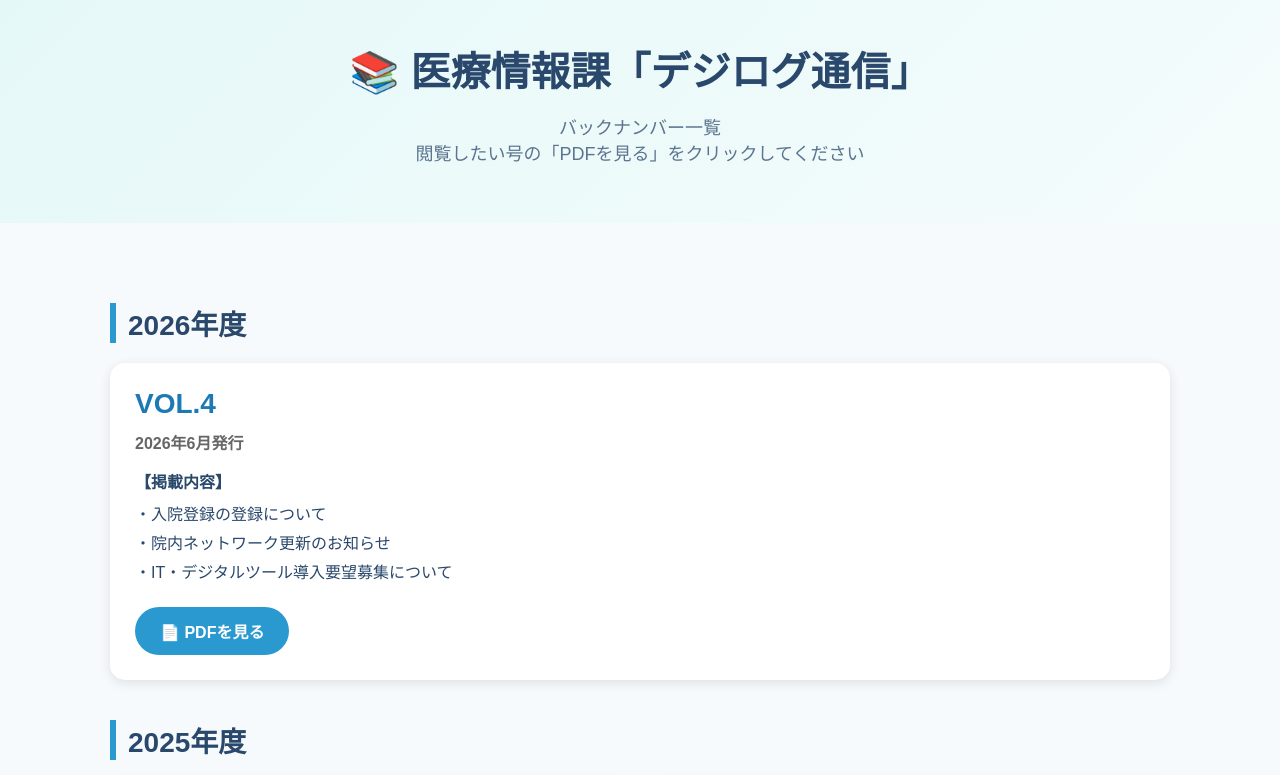
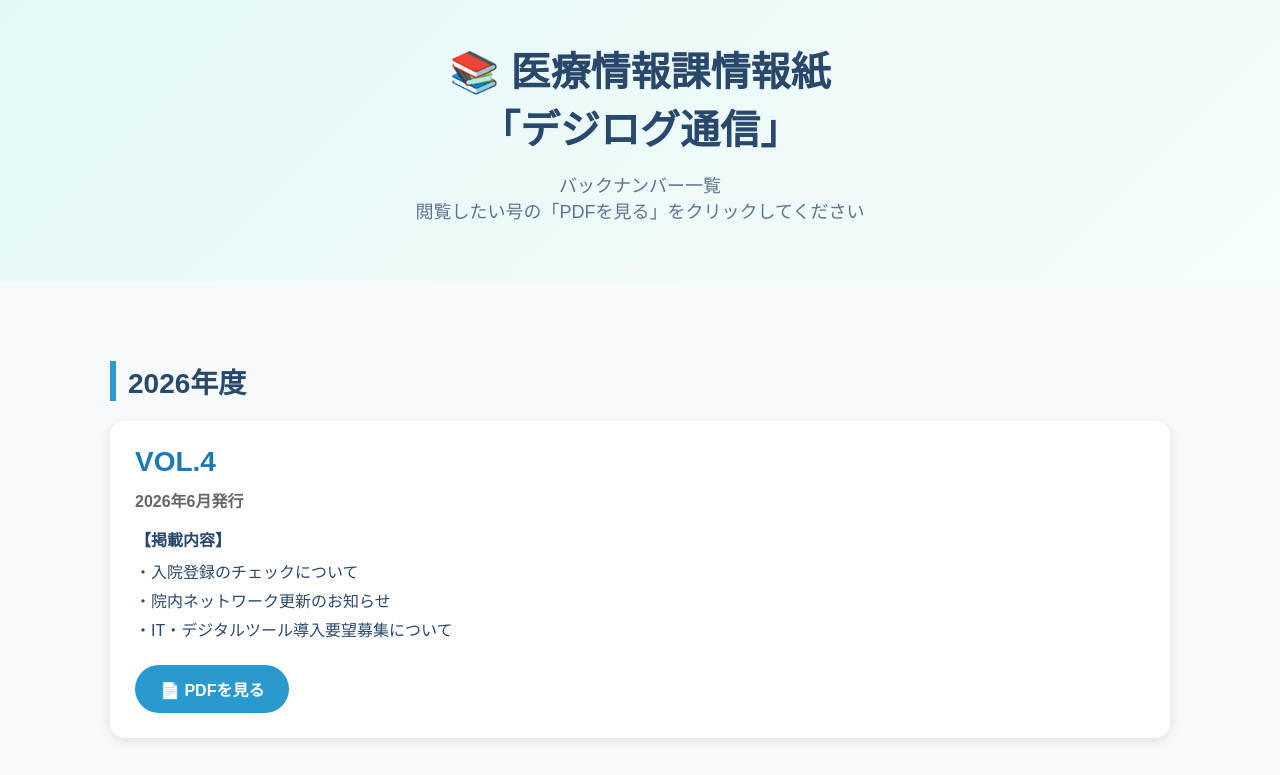
Before and after one commit to haga-ge/github.io, a plain HTML site: page index3.html in a window 1280 px wide. Shown: the top 775 px of the page. Drawn offline with Linux system fonts and the light colour scheme.

Commit message:
Add files via upload

```diff
--- a/index3.html
+++ b/index3.html
@@ -4,7 +4,7 @@
 <meta charset="UTF-8">
 <meta name="viewport" content="width=device-width, initial-scale=1.0">
 
-<title>医療情報課「デジログ通信」 バックナンバー</title>
+<title>医療情報課情報誌「デジログ通信」 バックナンバー</title>
 
 <style>
 *{
@@ -129,7 +129,8 @@ body{
 
 <header class="header">
 
-<h1>📚 医療情報課「デジログ通信」</h1>
+<h1>📚 医療情報課情報紙<br>
+「デジログ通信」</h1>
 
 <p>
 バックナンバー一覧<br>
@@ -155,7 +156,7 @@ body{
 【掲載内容】
 </div>
 <div class="theme-list">
-・入院登録の登録について<br>
+・入院登録のチェックについて<br>
 ・院内ネットワーク更新のお知らせ<br>
 ・IT・デジタルツール導入要望募集について
 </div>
```
